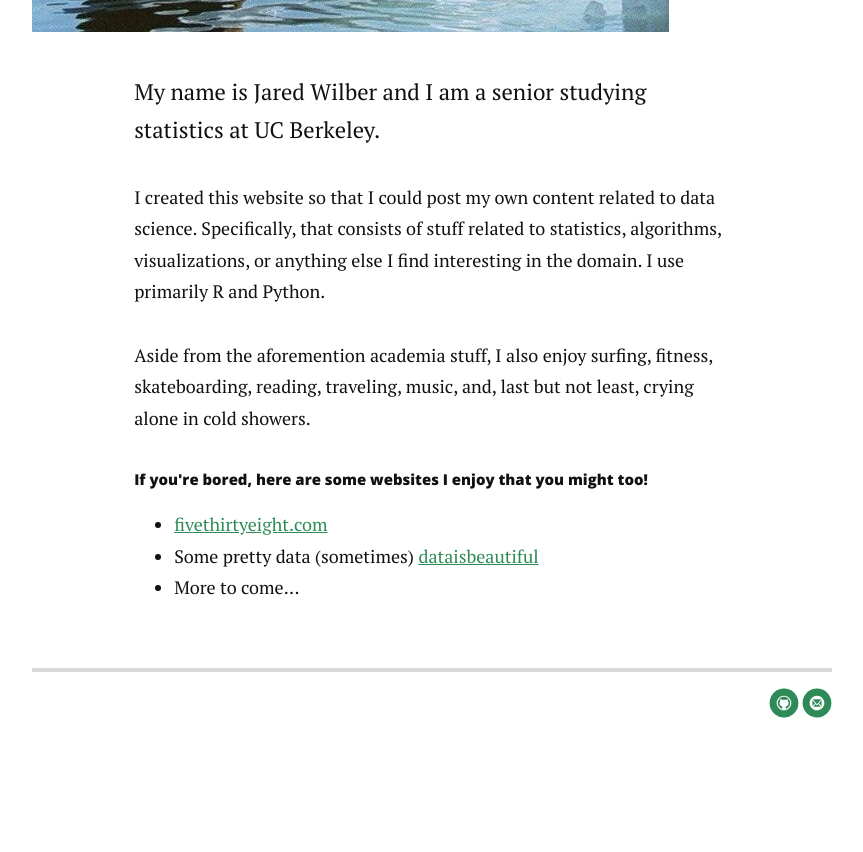
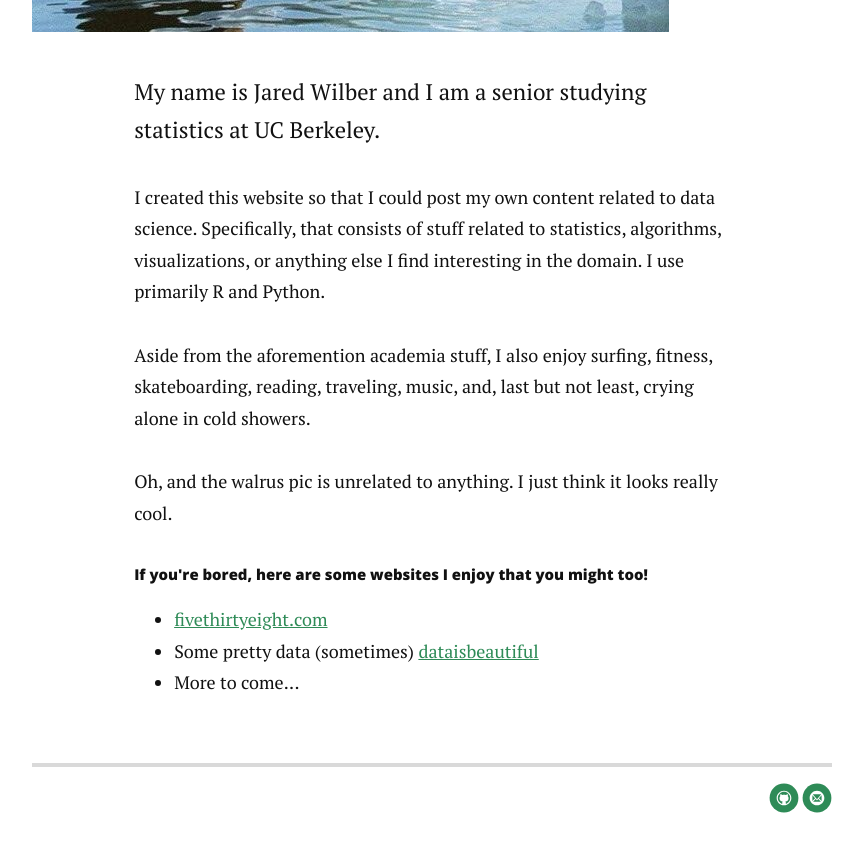
Before and after one commit to jwilber/old_website, a Jekyll site: the page built from about.md, in a window 1280 px wide and 900 px high, scrolled down 1038 px. Shown: the top 852 px of the window, without its empty margins (208-1071 px from the left). Built offline with Jekyll 4.4.1, drawn with Linux system fonts in a browser that asks for light colours; nearby versions of some CDN libraries; before the commit the page ends 1843 px from its top, so only the background shows below that.

Commit message:
Update about.md

```diff
--- a/about.md
+++ b/about.md
@@ -10,6 +10,8 @@ title: About Me
 	<p>I created this website so that I could post my own content related to data science. Specifically, that consists of  stuff related to statistics, algorithms, visualizations, or anything else I find interesting in the domain. I use primarily R and Python.</p>
 	<p> Aside from the aforemention academia stuff, I also enjoy surfing, fitness, skateboarding, reading, traveling, music, and, last but not least, crying alone in cold showers.</p>
 
+	<p> Oh, and the walrus pic is unrelated to anything. I just think it looks really cool. </p>
+
 
 	<h5>If you're bored, here are some websites I enjoy that you might too!</h5>
 	<ul>
```
